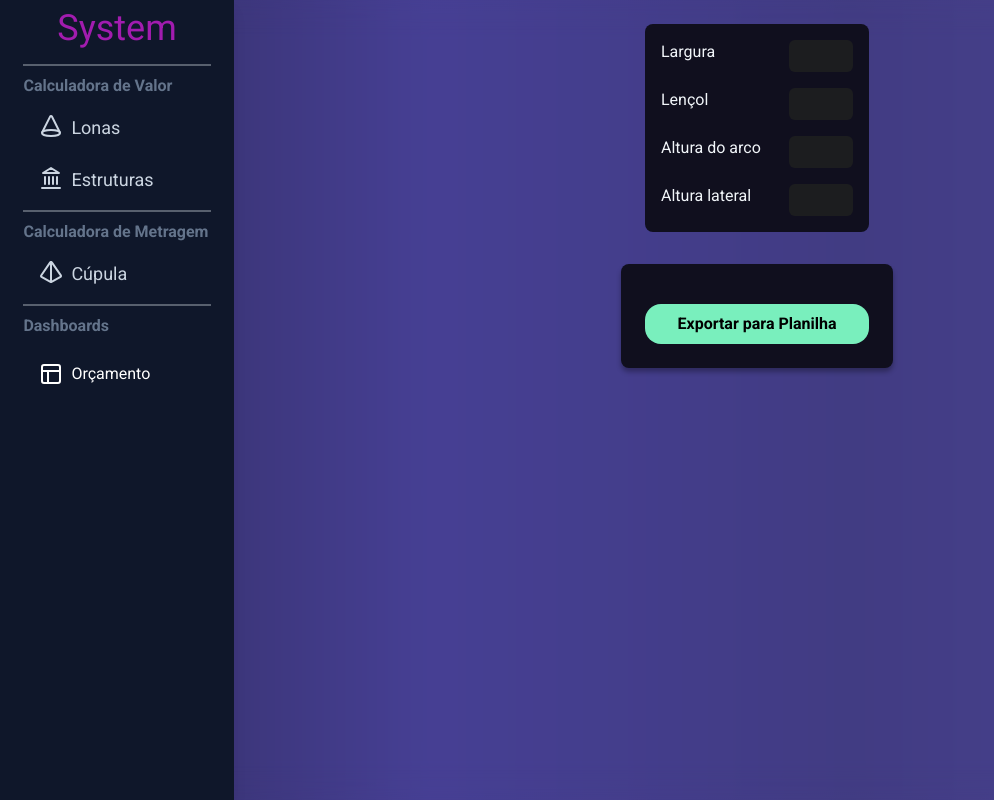
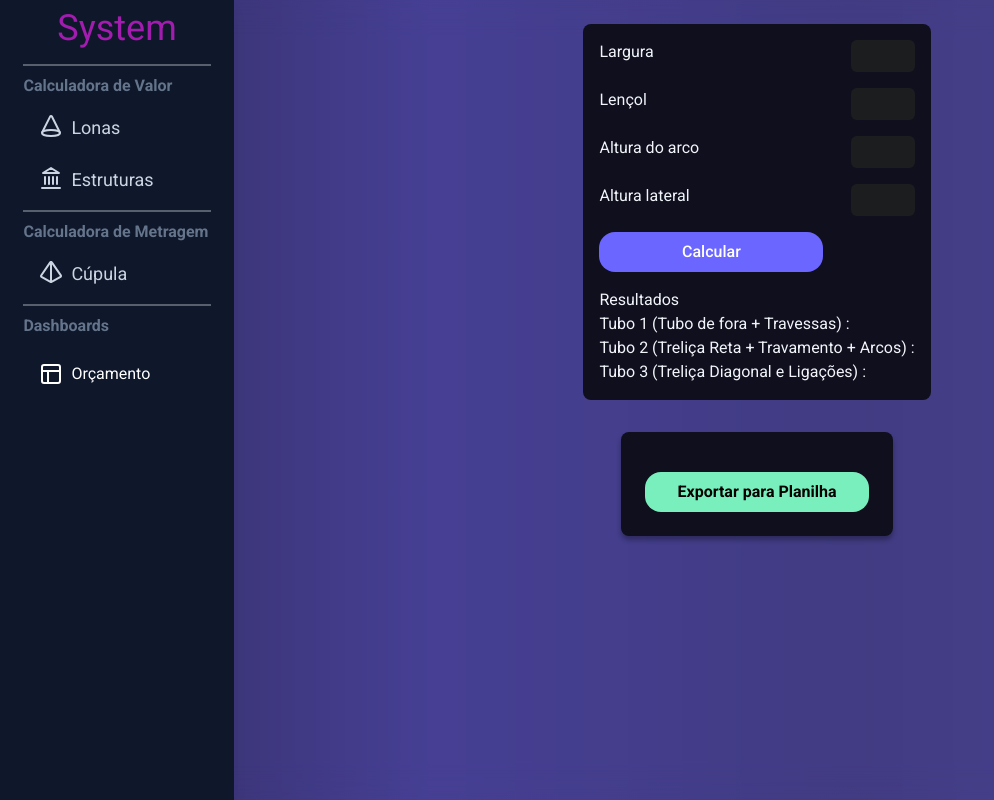
Before and after one commit to VictorBelotto/Sistema-Bocarra, a React (Vite) app: page / in a window 1280 px wide. Shown: the whole page, without its empty margins (0-994 px from the left). Built offline with nearby package versions, Linux system fonts and the light colour scheme.

Commit message:
calculo cupula atualizado

```diff
--- a/src/components/CalculadoraCupula/CalculadoraCupula.jsx
+++ b/src/components/CalculadoraCupula/CalculadoraCupula.jsx
@@ -1,39 +1,104 @@
 import React from 'react'
 import InputMetragem from './InputMetragem'
+import BotaoPadrao from '../Botoes/BotaoPadrao'
+import { CupulaContext } from '../../context/CupulaContext'
+
 const CalculadoraCupula = () => {
-  const [largura, setLargura] = React.useState('')
-  const [lencol, setLencol] = React.useState('')
-  const [alturaArco, setAlturaArco] = React.useState('')
-  const [alturaLateral, setAlturaLateral] = React.useState('')
+  const {inputValues} = React.useContext(CupulaContext)
+  const [tubo1, setTubo1] = React.useState(null)
+  const [tubo2, setTubo2] = React.useState(null)
+  const [tubo3, setTubo3] = React.useState(null)
 
+  const calcularArco = () =>{
+    let h = 0;
+    let c = 0;
+    let R = 0;
+    let alphaGraus = 0;
+    let L = 0;
+
+    h = 0.4
+    c = 1.3
+
+    R = (Math.pow(h, 2) + Math.pow(c/2, 2)) / (2 * h);
+
+    alphaGraus = 2 * Math.asin(c / (2 * R)) * (180 / Math.PI);
+
+    L = (2 * R * Math.PI * alphaGraus) / 360;
+
+    return L.toFixed(2)
+  }
+
+  const calcularCupula = () =>{
+    const perimetroTuboDeFora = (inputValues.largura * Math.PI) + (inputValues.lencol * 2)
+
+    const qtdTrelica = perimetroTuboDeFora
+
+    const trelicaDiagonalDeFora = Math.sqrt(Math.pow(inputValues.alturaLateral, 2) + Math.pow(0.50, 2))
+
+    const trelicaDiagonalDaTravessa = Math.sqrt(Math.pow(inputValues.largura / 2, 2) + Math.pow(inputValues.alturaLateral, 2))
+
+    const ferragemFinaDiagonal = ((trelicaDiagonalDaTravessa * 2) * (inputValues.lencol + 1)) + ((qtdTrelicaFinaOuGrossa * 2) * trelicaDiagonalDeFora)
+
+    const ferragemGrossa = (((inputValues.largura * (inputValues.lencol + 1)) * 2 )) + ((inputValues.lencol + 1) * (inputValues.alturaLateral * 3)) + (perimetroTuboDeFora * 2)
+
+    const ferragemFinaTotal = ((perimetroTuboDeFora * inputValues.alturaLateral) + (inputValues.alturaArco * (inputValues.lencol * 2))) + ferragemFinaDiagonal
+
+    const hipotenusaTravamento = Math.sqrt(Math.pow(inputValues.largura, 2) + Math.pow(1, 2))
+
+    const travamentoDiagonal = (Math.sqrt(Math.pow(inputValues.alturaLateral, 2) + Math.pow(hipotenusaTravamento, 2))) * inputValues.lencol
+
+    const comprimentoArco = calcularArco()
+
+    const comprimentoArcos = comprimentoArco * (inputValues.lencol + 4)
+
+    const licacoes = lencol * 3
+
+    const trelicaReta = (qtdTrelica * alturaLateral) + (alturaArco * (lencol + 1))
+
+    console.log(`Arcos: ${comprimentoArcos}`)
+
+    return {
+      tubo1: ferragemGrossa,
+      tubo2: travamentoDiagonal + comprimentoArcos + trelicaReta,
+      tubo3: licacoes + travamentoDiagonal,
+    }
+
+  }
 
 
   return (
-    <section className='flex flex-col w-56 p-4 gap-4 bg-card-escuro text-slate-100 rounded-lg'>
+    <section className='flex flex-col w-fit p-4 gap-4 bg-card-escuro text-slate-100 rounded-lg'>
       <InputMetragem
         label={'Largura'}
         id={'largura'}
-        value={largura}
-        onChage
       />
       <InputMetragem
         label={'Lençol'}
         id={'lencol'}
-        value={lencol}
-        onChage
       />
       <InputMetragem
         label={'Altura do arco'}
         id={'alturaArco'}
-        value={alturaArco}
-        onChage
       />
       <InputMetragem
         label={'Altura lateral'}
         id={'alturaLateral'}
-        value={alturaLateral}
-        onChage
+
       />
+      <BotaoPadrao
+        label={'Calcular'}
+        variant={'roxo'}
+        onClick={calcularCupula}
+        key={'calcular'}
+      />
+
+      <div>
+        Resultados
+        <p>Tubo 1 (Tubo de fora + Travessas) : </p>
+        <p>Tubo 2 (Treliça Reta + Travamento + Arcos) : </p>
+        <p>Tubo 3 (Treliça Diagonal e Ligações) : </p>
+
+      </div>
     </section>
   )
 }
--- a/src/components/CalculadoraCupula/InputMetragem.jsx
+++ b/src/components/CalculadoraCupula/InputMetragem.jsx
@@ -1,6 +1,15 @@
 import React from 'react'
+import { CupulaContext } from '../../context/CupulaContext'
 
-const InputMetragem = ({value, label, id}) => {
+const InputMetragem = ({label, id}) => {
+  const {inputValues, adicionarValue} = React.useContext(CupulaContext)
+  const [value, setValue] = React.useState('')
+
+  const handleInputChange = (e) =>{
+    setValue(e.target.value)
+    adicionarValue(id, e.target.value)
+  }
+
   return (
     <div className='flex w-full justify-between'>
       <label htmlFor={id}>{label}</label>
@@ -8,6 +17,7 @@ const InputMetragem = ({value, label, id}) => {
         className='focus:outline-purple-700 outline-none py-1 w-16 text-slate-100 text-center  bg-card-contraste border-none rounded-md'
         value={value}
         id={id}
+        onChange={handleInputChange}
       />
     </div>
   )
--- /dev/null
+++ b/src/context/CupulaContext.jsx
@@ -0,0 +1,21 @@
+import React from "react";
+
+export const CupulaContext = React.createContext();
+
+export const CupulaContextProvider = ({children}) =>{
+  const [inputValues, setInputValues] = React.useState({})
+
+  const adicionarValue = (id, value) =>{
+    setInputValues(prevState => ({
+      ...prevState,
+      [id]: value,
+    })
+    )
+  }
+
+  return(
+    <CupulaContext.Provider value={{inputValues, adicionarValue}}>
+      {children}
+    </CupulaContext.Provider>
+  )
+}
--- a/src/routes.jsx
+++ b/src/routes.jsx
@@ -8,6 +8,7 @@ import { PopupProvider } from './context/PopupContext'
 import { OrcamentoStorage } from './scripts/OrcamentoContext'
 import { DadosInseridosStorage } from './scripts/DadosInseridosContext'
 import { DadosMetragemProvider } from './context/DadosMetragemContext'
+import { CupulaContextProvider } from './context/CupulaContext'
 
 const AppRoutes = () => {
   return (
@@ -15,6 +16,7 @@ const AppRoutes = () => {
       <PopupProvider>
         <DadosInseridosStorage>
           <OrcamentoStorage>
+            <CupulaContextProvider>
               <BrowserRouter>
                 <Routes>
                   <Route path='/' element={<PaginaBase/>}>
@@ -24,6 +26,7 @@ const AppRoutes = () => {
                   </Route>
                 </Routes>
               </BrowserRouter>
+            </CupulaContextProvider>
           </OrcamentoStorage>
         </DadosInseridosStorage>
       </PopupProvider>
```
Lines whose indentation alone changed are shown as unchanged.
